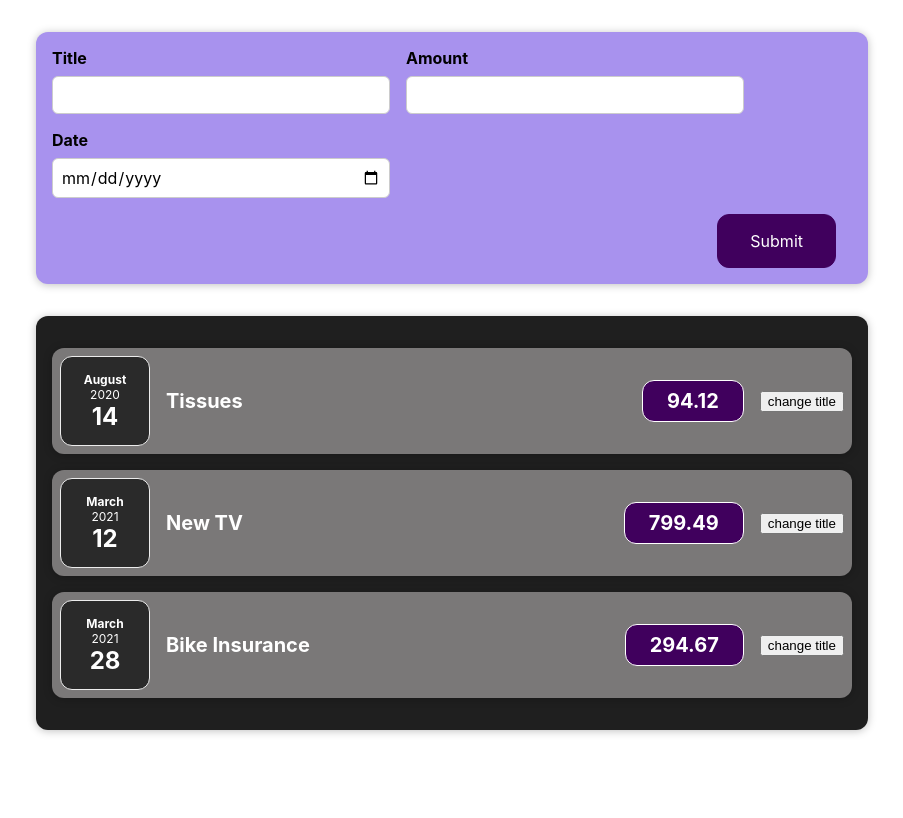
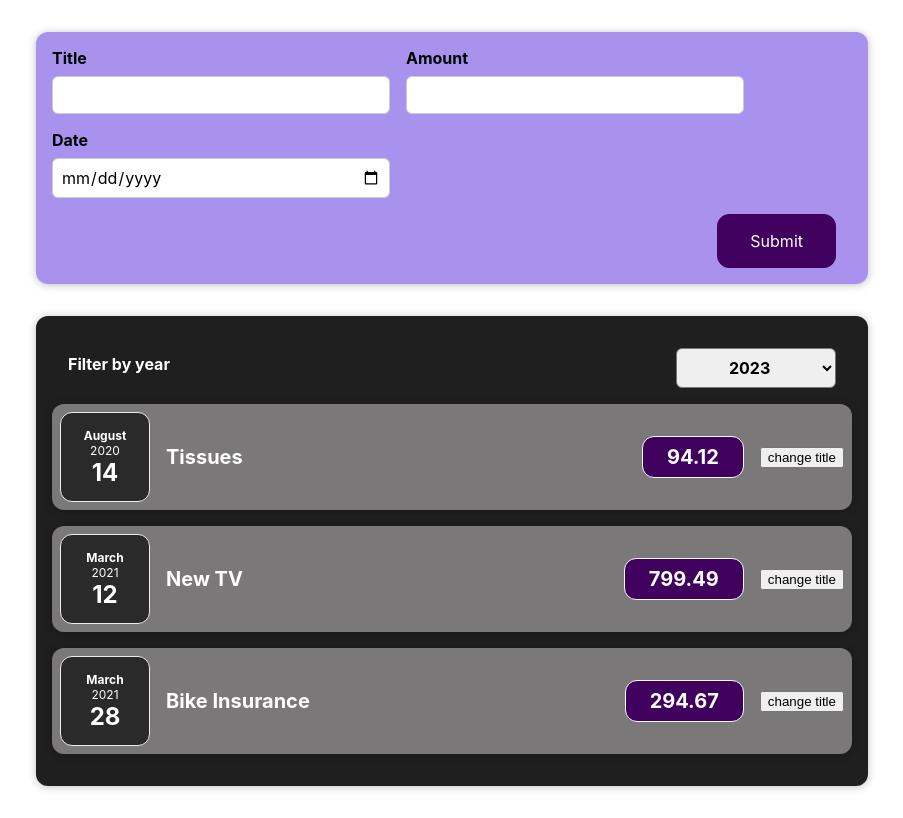
Before and after one commit to Chandanindalkar/react-guide, a React (Create React App) app: page / in a window 1280 px wide. Shown: the whole page, without its empty margins (188-1091 px from the left). Built offline with nearby package versions, Linux system fonts and the light colour scheme.

Commit message:
added an initial filter component

```diff
--- a/src/App.js
+++ b/src/App.js
@@ -29,9 +29,19 @@
     },
   ];
 
+  const getExpenseData = data => {
+    const ExpenseData = {
+      ...data
+    }
+    console.log('from App Comp')
+    console.log(ExpenseData)
+  }
+
   return (
     <div className="App">
-      <NewExpense/>
+      <NewExpense
+        onGetExpenseData = {getExpenseData}
+      />
       <Expenses
         expense = {expenses}>
       </Expenses>
--- a/src/components/Expenses/Expenses.js
+++ b/src/components/Expenses/Expenses.js
@@ -1,12 +1,26 @@
-import React from 'react';
+import {React, useState} from 'react';
 import ExpenseItem from "./ExpenseItem";
 import './Expenses.css'
 import Card from "./Card";
+import ExpensesFilter from "../Filter/ExpensesFilter";
 
 function Expenses(props) {
     const expenses = props.expense
+
+    const [selectedYear, setSelectedYear] = useState('2023')
+
+    const getSelectedYear = (year) => {
+        setSelectedYear(year);
+    }
+
     return (
         <Card className="expenses">
+
+            <ExpensesFilter
+                onGetSelectedYear = {getSelectedYear}
+                default = {selectedYear}
+            />
+
             <ExpenseItem
             title={expenses[0].title}
             amount = {expenses[0].amount}
--- /dev/null
+++ b/src/components/Filter/ExpensesFilter.css
@@ -0,0 +1,24 @@
+.expenses-filter {
+    color: white;
+    padding: 0 1rem;
+  }
+
+  .expenses-filter__control {
+    display: flex;
+    width: 100%;
+    align-items: center;
+    justify-content: space-between;
+    margin: 1rem 0;
+  }
+
+  .expenses-filter label {
+    font-weight: bold;
+    margin-bottom: 0.5rem;
+  }
+
+  .expenses-filter select {
+    font: inherit;
+    padding: 0.5rem 3rem;
+    font-weight: bold;
+    border-radius: 6px;
+  }
--- /dev/null
+++ b/src/components/Filter/ExpensesFilter.js
@@ -0,0 +1,30 @@
+import React from 'react';
+
+import './ExpensesFilter.css';
+
+const ExpensesFilter = (props) => {
+    const def = props.default
+    console.log(`from filter ${def}`)
+
+    const dropDownHandler = (event) => {
+        const year = event.target.value
+        props.onGetSelectedYear(year)
+    }
+
+    return (
+    <div className='expenses-filter'>
+        <div className='expenses-filter__control'>
+        <label>Filter by year</label>
+        <select value={def} onChange={dropDownHandler}>
+            <option value='2022'>2023</option>
+            <option value='2022'>2022</option>
+            <option value='2021'>2021</option>
+            <option value='2020'>2020</option>
+            <option value='2019'>2019</option>
+        </select>
+        </div>
+    </div>
+    );
+};
+
+export default ExpensesFilter;
--- a/src/components/NewExpense/ExpenseForm.js
+++ b/src/components/NewExpense/ExpenseForm.js
@@ -73,7 +73,7 @@
         }
 
         // console.log(expenseData)
-        props.onExpenseDataHandler(expenseData);
+        props.onSaveExpenseData(expenseData);
 
         //just a neat practice to keep input boxes clear
         setenteredAmount('')
--- a/src/components/NewExpense/NewExpense.js
+++ b/src/components/NewExpense/NewExpense.js
@@ -1,19 +1,20 @@
 import './NewExpense.css'
 import ExpenseForm from './ExpenseForm';
 
-function NewExpense() {
+function NewExpense(props) {
 
-    const getExpenseData = (data) => {
+    const saveExpenseData = (data) => {
         const expenseData = {
             ...data
         }
-        console.log(expenseData);
+        // console.log(expenseData);
+        props.onGetExpenseData(expenseData)
     }
 
     return (
         <div className='new-expense'>
             <ExpenseForm
-                onExpenseDataHandler = {getExpenseData}
+                onSaveExpenseData = {saveExpenseData}
             />
         </div>
     )
```
